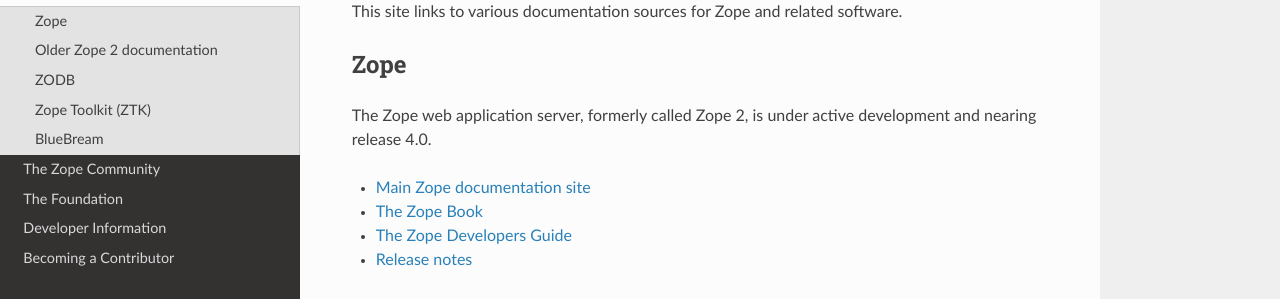
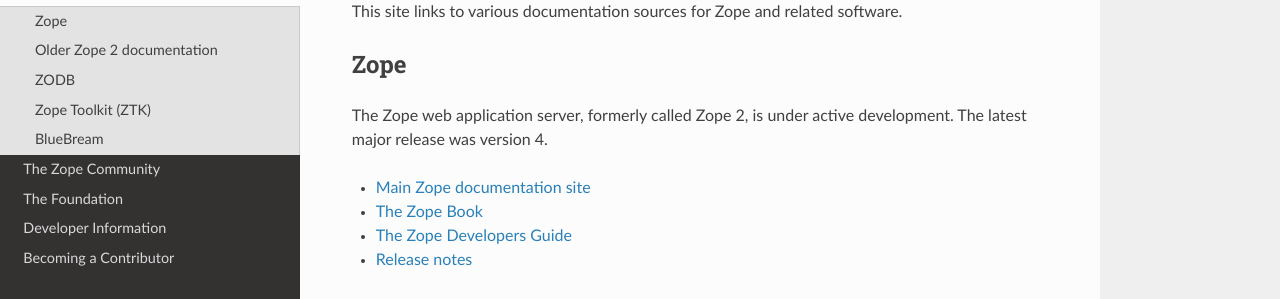
Before and after one commit to zopefoundation/www.zope.org, a Sphinx documentation site: the page built from docs/documentation/index.rst, in a window 1280 px wide and 1349 px high. Shown: the part 160-459 px from the top of the window. Built offline with Sphinx 7.4.7 and the Read the Docs theme 2.0.0, drawn with Linux system fonts in a browser that asks for light colours.

Commit message:
Zopf 4 is now a thing.

```diff
--- a/docs/documentation/index.rst
+++ b/docs/documentation/index.rst
@@ -7,7 +7,7 @@ This site links to various documentation sources for Zope and related software.
 Zope
 ----
 The Zope web application server, formerly called Zope 2, is under active
-development and nearing release 4.0.
+development. The latest major release was version 4.
 
 * `Main Zope documentation site <https://zope.readthedocs.io/>`_
 * `The Zope Book <https://zope.readthedocs.io/en/latest/zopebook/index.html>`_
```
